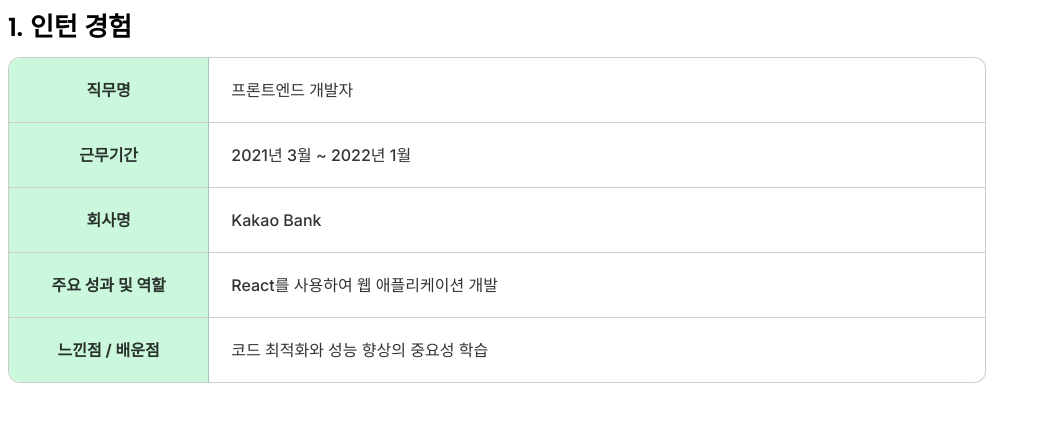
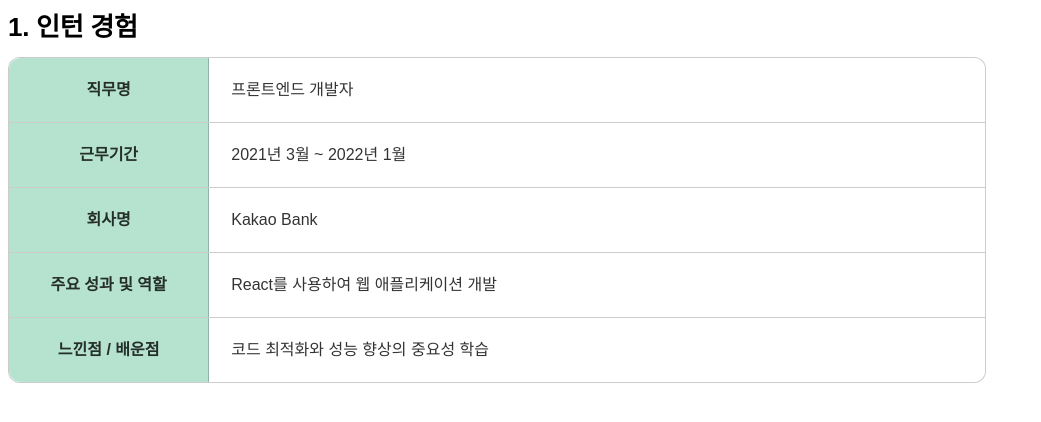
Before and after one commit to Career-Mate/Web, a React (Vite) app: page / in a window 1280 px wide. Shown: the top 422 px of the page, without its empty margins (0-1041 px from the left). Built offline with nearby package versions, Linux system fonts and the light colour scheme; a web font is replaced by a local one.

Commit message:
style: label 색상 변경

```diff
--- a/src/components/UserTemplate/Template.jsx
+++ b/src/components/UserTemplate/Template.jsx
@@ -1,13 +1,5 @@
 import { useState } from 'react';
-import {
-    FontStyle,
-    TemplateWrapper,
-    TemplateTitle,
-    TemplateTable,
-    TableRow,
-    TableCellHeader,
-    TableCellData,
-} from './styled/styled';
+import * as S from './styled/styled';
 
 const Template = () => {
     const [data, setData] = useState([
@@ -31,25 +23,20 @@ const Template = () => {
 
     return (
         <>
-            <FontStyle />
-            <link
-                href="https://fonts.googleapis.com/css2?family=Inter:wght@400;500;700&family=Albert+Sans:wght@400;700&display=swap"
-                rel="stylesheet"
-            />
             <div>
                 {data.map((section, sectionIndex) => (
-                    <TemplateWrapper key={sectionIndex}>
-                        <TemplateTitle>{section.title}</TemplateTitle>
-                        <TemplateTable>
+                    <S.TemplateWrapper key={sectionIndex}>
+                        <S.TemplateTitle>{section.title}</S.TemplateTitle>
+                        <S.TemplateTable>
                             {section.items.map((item, itemIndex) => (
-                                <TableRow key={itemIndex}>
-                                    <TableCellHeader
+                                <S.TableRow key={itemIndex}>
+                                    <S.TableCellHeader
                                         isFirstRow={itemIndex === 0}
                                         isLastRow={itemIndex === section.items.length - 1}
                                     >
                                         {item.label}
-                                    </TableCellHeader>
-                                    <TableCellData
+                                    </S.TableCellHeader>
+                                    <S.TableCellData
                                         isFirstRow={itemIndex === 0}
                                         isLastRow={itemIndex === section.items.length - 1}
                                     >
@@ -58,11 +45,11 @@ const Template = () => {
                                             value={item.content}
                                             onChange={(e) => handleInputChange(sectionIndex, itemIndex, e.target.value)}
                                         />
-                                    </TableCellData>
-                                </TableRow>
+                                    </S.TableCellData>
+                                </S.TableRow>
                             ))}
-                        </TemplateTable>
-                    </TemplateWrapper>
+                        </S.TemplateTable>
+                    </S.TemplateWrapper>
                 ))}
             </div>
         </>
--- a/src/components/UserTemplate/styled/styled.js
+++ b/src/components/UserTemplate/styled/styled.js
@@ -1,15 +1,4 @@
 import styled from 'styled-components';
-import { createGlobalStyle } from 'styled-components';
-
-export const FontStyle = createGlobalStyle`
-  body {
-    font-family: 'Inter', sans-serif;
-    font-style: normal;
-    font-weight: 400;
-    line-height: 1.5;
-    color: #000;
-  }
-`;
 
 export const TemplateWrapper = styled.div`
     display: flex;
@@ -21,7 +10,6 @@ export const TemplateWrapper = styled.div`
 `;
 
 export const TemplateTitle = styled.h2`
-    font-family: 'Albert Sans', sans-serif;
     font-style: normal;
     font-weight: 700;
     font-size: 26px;
@@ -55,11 +43,10 @@ export const TableCellHeader = styled.div.withConfig({
     shouldForwardProp: (prop) => !['isFirstRow', 'isLastRow'].includes(prop),
 })`
     width: 208px;
-    background: #cbf8dd;
+    background: #b6e3cf;
     display: flex;
     align-items: center;
     justify-content: center;
-    font-family: 'Inter', sans-serif;
     font-weight: 700;
     font-size: 16px;
     line-height: 24px;
@@ -78,14 +65,12 @@ export const TableCellData = styled.div.withConfig({
     display: flex;
     align-items: center;
     padding: 0 20px;
-    font-family: 'Inter', sans-serif;
     border-top-right-radius: ${(props) => (props.isFirstRow ? '12px' : '0')};
     border-bottom-right-radius: ${(props) => (props.isLastRow ? '12px' : '0')};
 
     input {
         width: 100%;
         border: none;
-        font-family: 'Inter', sans-serif;
         font-weight: 500;
         font-size: 16px;
         line-height: 24px;
```
